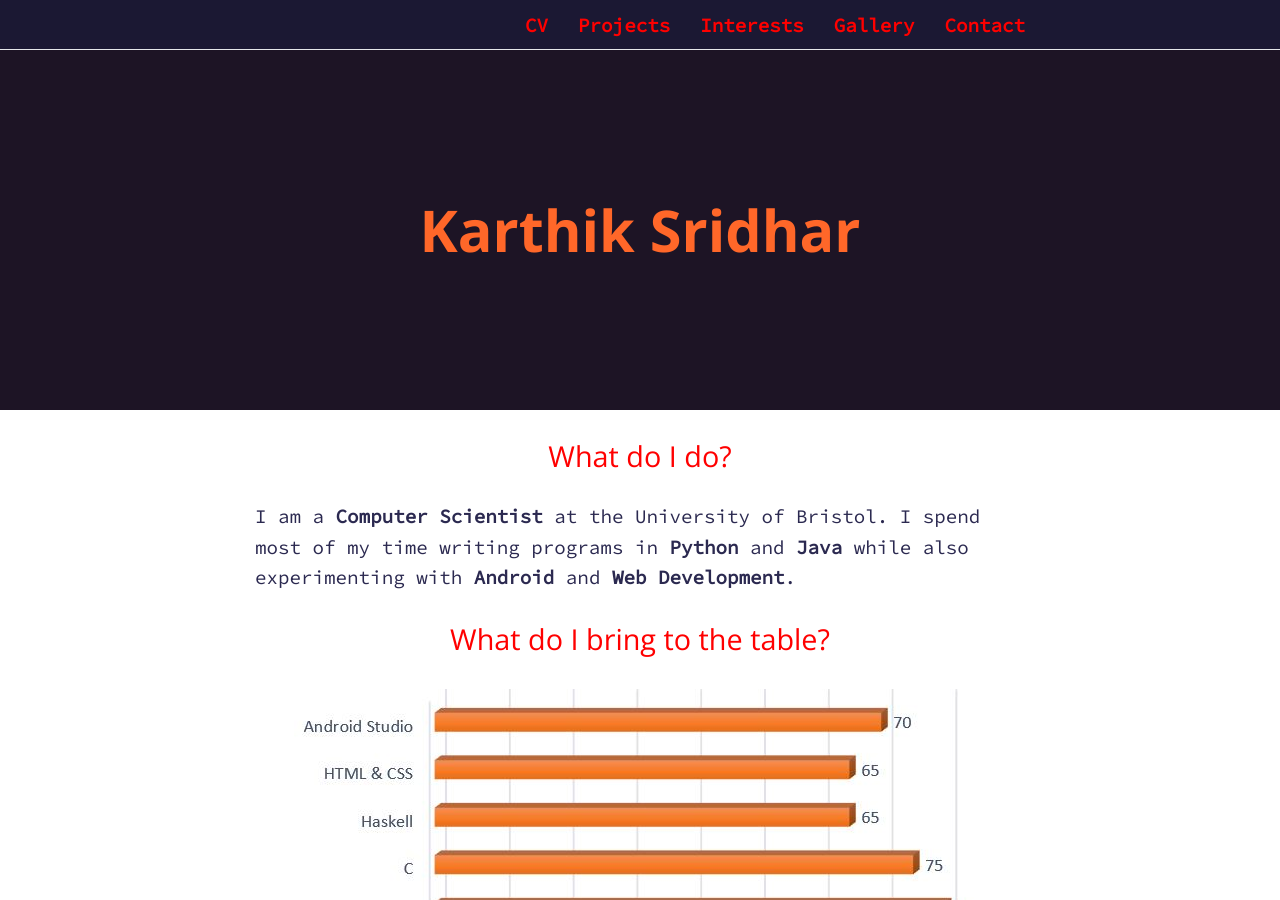
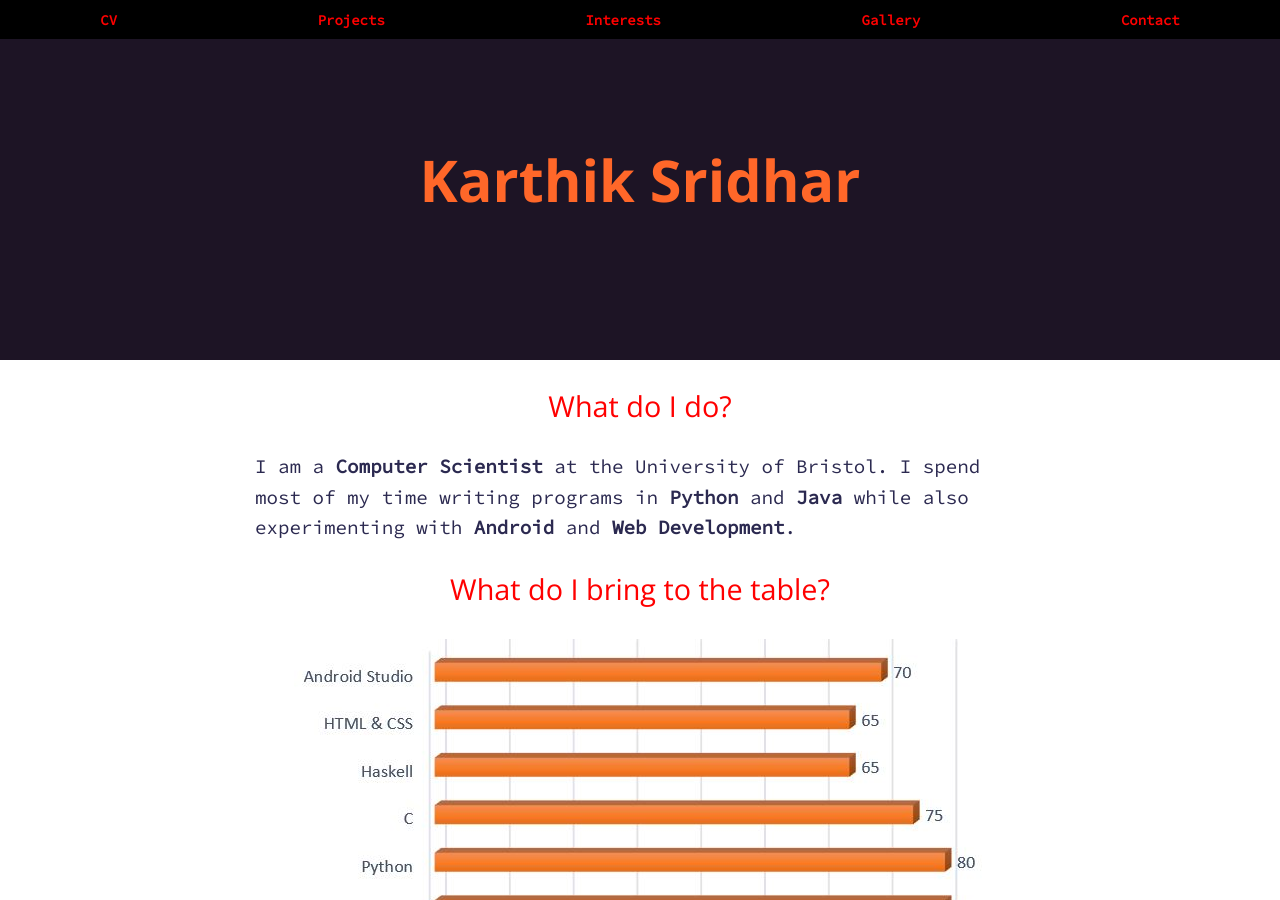
Before and after one commit to kartsridhar/kartsridhar.github.io, a Jekyll site: the page built from index.html, in a window 1280 px wide and 900 px high. Built offline with Jekyll 4.4.1, drawn with Linux system fonts in a browser that asks for light colours.

Commit message:
still working on responsive nav

```diff
--- a/_includes/header.html
+++ b/_includes/header.html
@@ -1,7 +1,6 @@
 <aside>
-  <div class="container">
   <nav>
-      <ul>
+    <ul class="nav-links">
       {% for p in site.pages %} {% if p.title %}
       <li>
         <a href="{{ p.url | prepend: site.baseurl}}">{{ p.title }}</a>
@@ -20,8 +19,12 @@
         <a href="{{ '/contact' | prepend: site.baseurl }}">Contact</a>
       </li>
     </ul>
+    <div class="burger">
+      <div class="line1"></div>
+      <div class="line2"></div>
+      <div class="line3"></div>
+    </div>
   </nav>
-  </div>
 </aside>
 
 <header>
--- a/_sass/_layout-stuff.scss
+++ b/_sass/_layout-stuff.scss
@@ -3,31 +3,33 @@
   right: 0;
   background: #1b1833;
   position: fixed;
+  z-index: 2;
   width: 100%;
-  z-index: 2;
-  border-bottom: 0px solid lighten($light, 30%);
-  box-shadow: 0px 1px 1px RGBA(4, 25, 54, 0.1);
 
   nav {
-    float: right;
-    max-width: 800px;
+    display: flex;
+    justify-content: space-around;
+    align-items: center;
     margin: 0 auto;
+    background-color: #000;
+    font-family: $font-body;
+  }
 
-    ul {
+  .nav-links {
+    display: flex;
+    justify-content: space-around;
+    width: 100%;
     margin: 0;
     padding: 0;
-      list-style: none;
   }
 
-    li {
-      float: left;
-      position: relative;
-
-      a {
+  .nav-links a {
     text-decoration: none;
     display: block;
-        padding: 15px;
+    padding: 10px;
     font-family: $font-body;
+    font-weight: bold;
+    font-size: 14px;
     line-height: 20px;
     margin-bottom: -1px;
     box-shadow: 0;
@@ -38,12 +40,34 @@
       color: $main-colour;
     }
   }
+
+  .nav-links li {
+    list-style: none;
   }
 }
-  &:after {
-    content: '';
-    display: table;
-    clear: both;
+
+.burger {
+  display: none;
+}
+
+.burger div{
+  width: 25px;
+  height: 3px;
+  background-color: $link-colour;
+  margin-top: 5px;
+  margin-right: 1px;
+}
+
+@media screen and (max-width: 768px) {
+  .nav-links {
+    position: absolute;
+    right: 0px;
+    height: 92vh;
+    top: 8vh;
+    background-color: #000;
+    display: flex;
+    flex-direction: column;
+    align-items: center;
   }
 }
 
@@ -99,7 +123,7 @@
   // background-repeat: no-repeat;
   padding: 0px 15px;
   text-align: center;
-  margin: 50px 0 0;
+  margin: 0px 0 0;
   height: 40vh;
   display: flex;
   justify-content: center;
@@ -108,11 +132,6 @@
 
 main {
   padding: 0 15px;
-  max-width: $content-width;
-  margin: 0 auto;
-}
-
-.container {
   max-width: $content-width;
   margin: 0 auto;
 }
```
Lines whose indentation alone changed are shown as unchanged.
